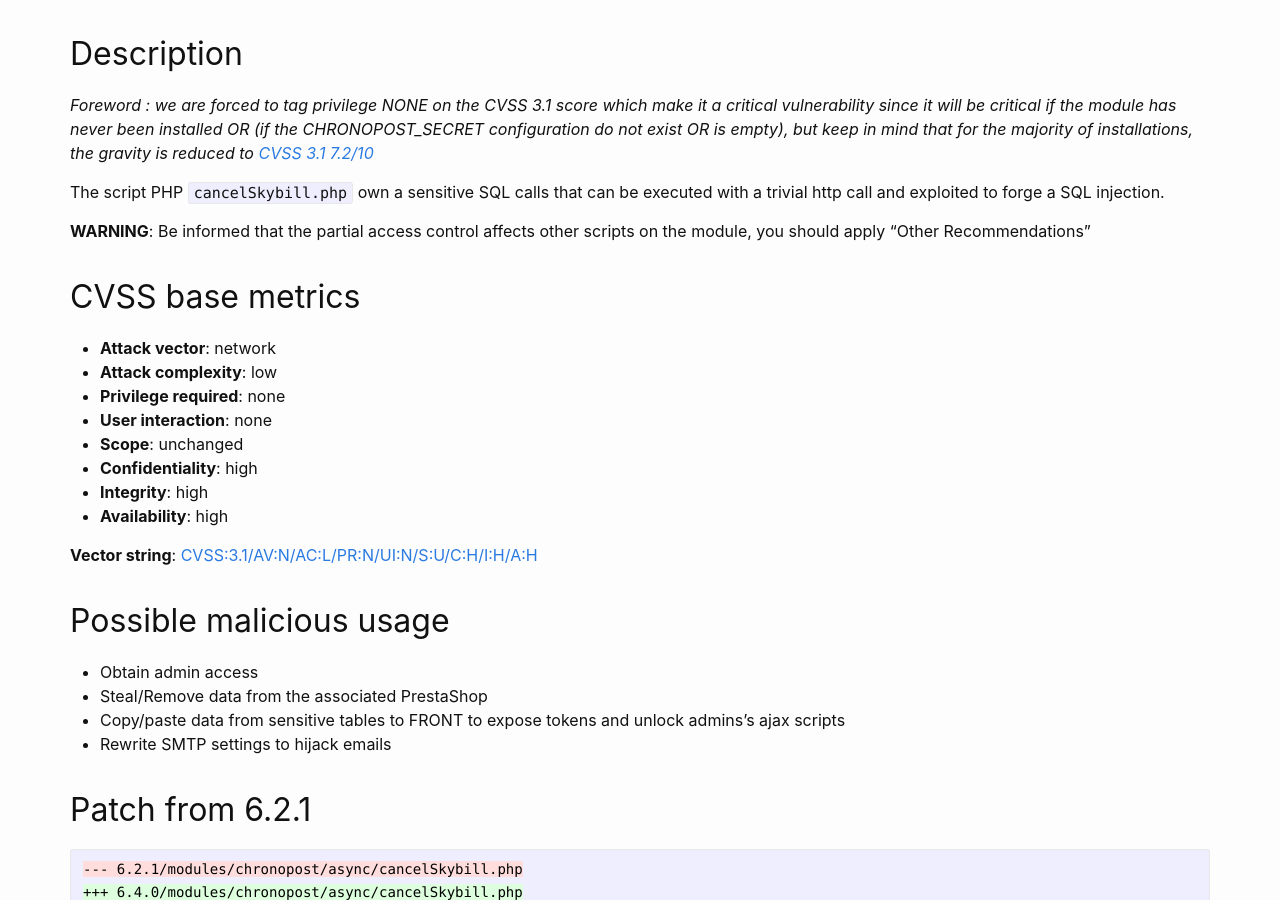
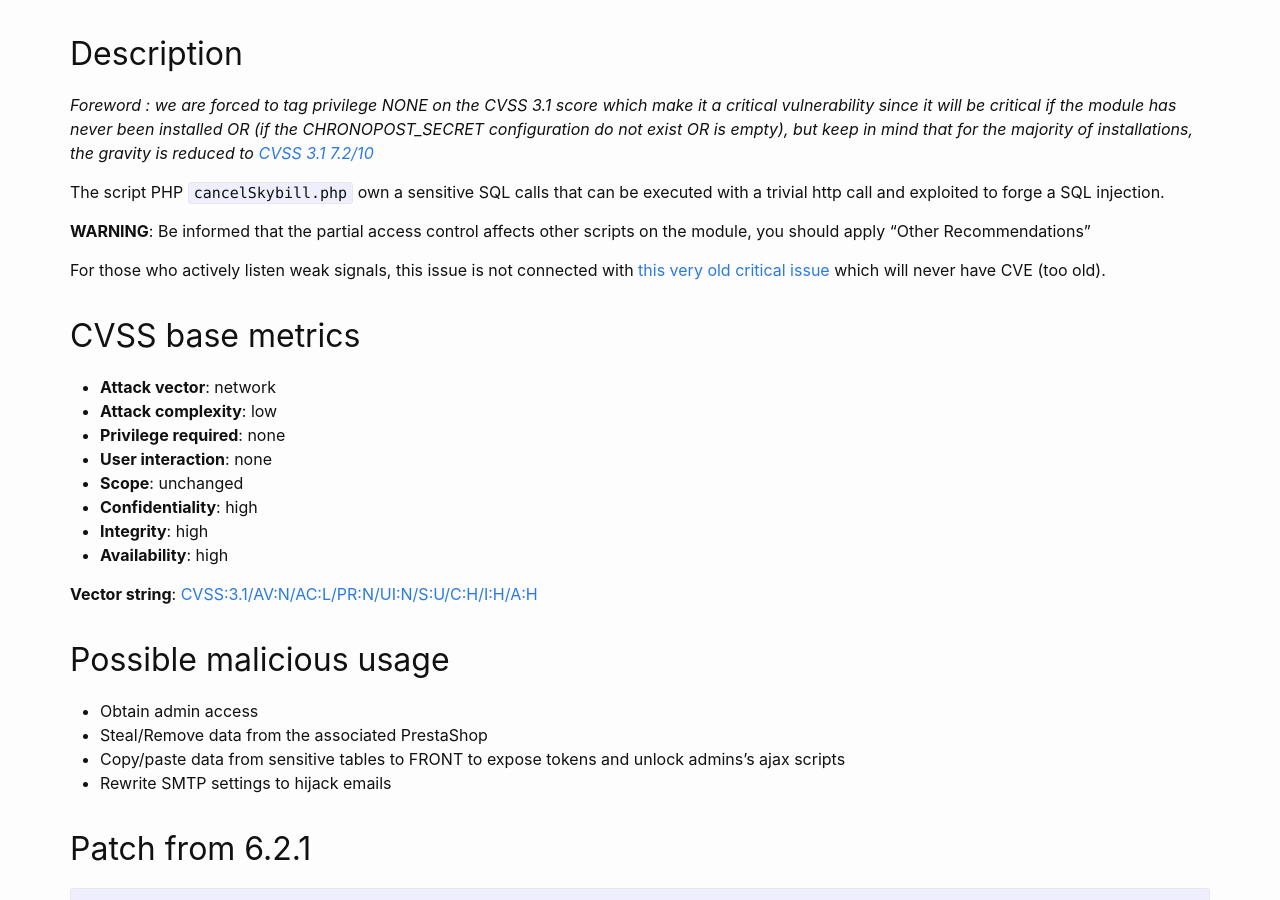
Before and after one commit to friends-of-presta/security-advisories, a Jekyll site: the page built from _posts/2023-11-21-chronopost.md, in a window 1280 px wide and 900 px high, scrolled down 1004 px. Built offline with Jekyll 4.4.1, drawn with Linux system fonts in a browser that asks for light colours.

Commit message:
Update 2023-11-21-chronopost.md (#190)
* Update 2023-11-21-chronopost.md

* Update 2023-11-21-chronopost.md

```diff
--- a/_posts/2023-11-21-chronopost.md
+++ b/_posts/2023-11-21-chronopost.md
@@ -31,6 +31,8 @@ In the module "Chronopost Official" (chronopost) up to version 6.4.0 from Chrono
 The script PHP `cancelSkybill.php` own a sensitive SQL calls that can be executed with a trivial http call and exploited to forge a SQL injection.
 
 **WARNING**: Be informed that the partial access control affects other scripts on the module, you should apply "Other Recommendations"
+
+For those who actively listen weak signals, this issue is not connected with [this very old critical issue](https://github.com/PrestaShopCorp/chronopost/commit/404cc2cd17e602bdd433b085c788c6c0492bf9e3) which will never have CVE (too old).
 
 ## CVSS base metrics
 
```
